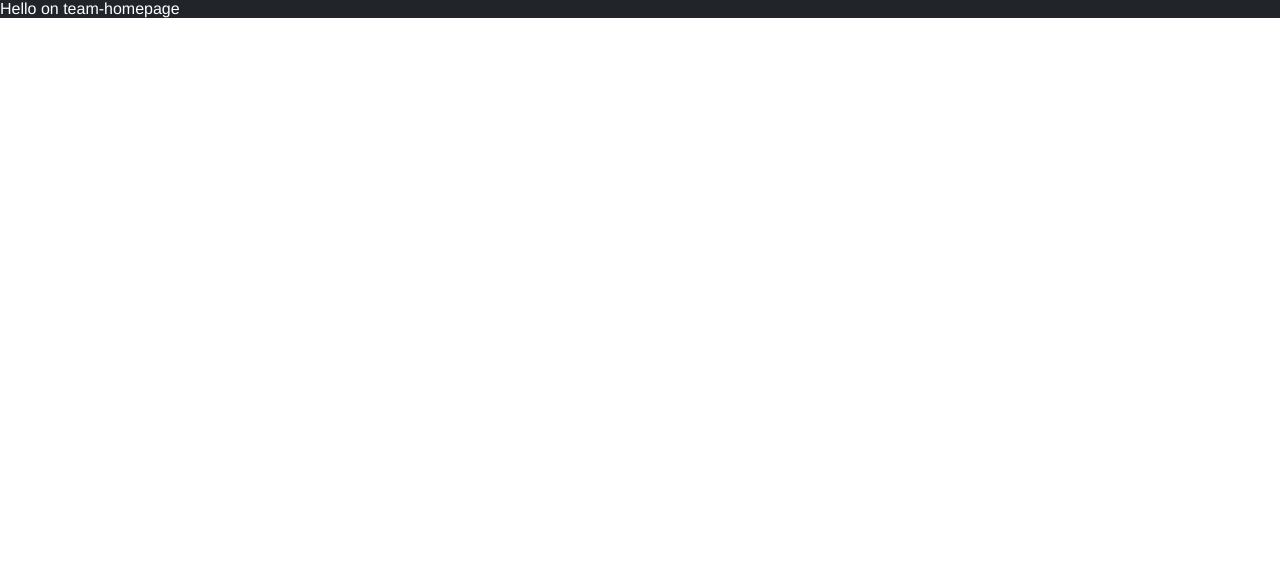
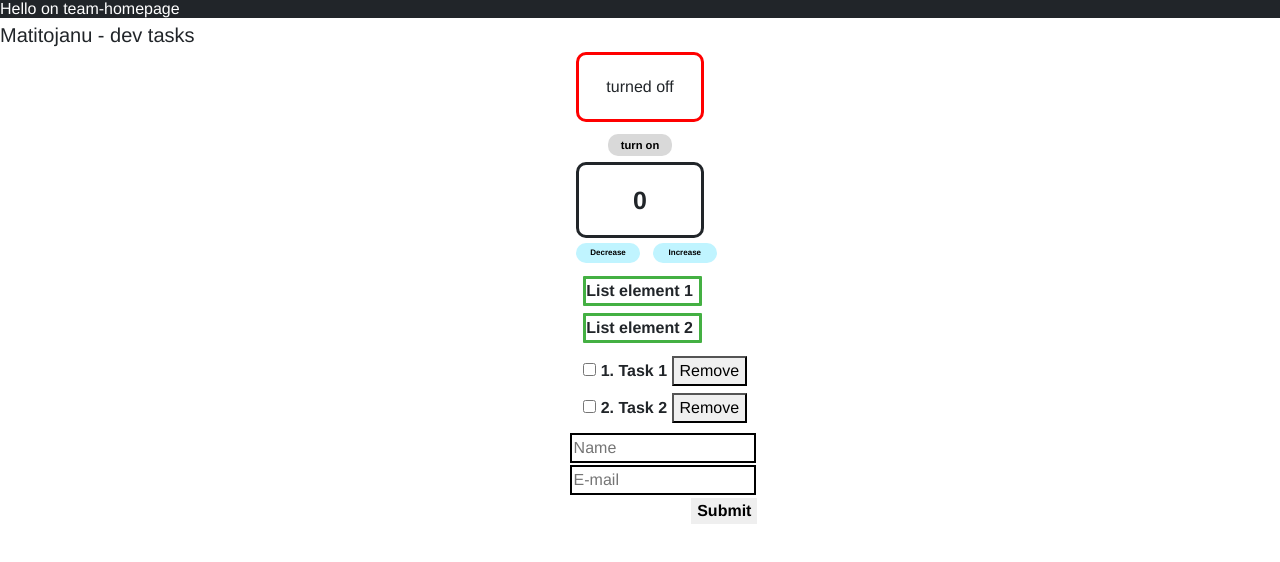
Before and after one commit to Matitojanu/dev-tasks, a Gatsby site: page / in a window 1280 px wide. Built offline with nearby package versions, Linux system fonts and the light colour scheme; Gatsby itself is replaced by a stand-in of ours.

Commit message:
Finished tasks 1-5. Tasks 6-7 WIP

```diff
--- a/src/assets/styles/baseStyles.scss
+++ b/src/assets/styles/baseStyles.scss
@@ -16,5 +16,12 @@ html{
 body{
   font-family: 'Helvetica', sans-serif;
   font-size: 1.6rem;
-  margin: 0;
+  margin: auto;
+  justify-content: center;
 }
+
+div{
+  width: 100%;
+  justify-content: center;
+  align-items: center;
+}
--- a/src/assets/styles/theme.scss
+++ b/src/assets/styles/theme.scss
@@ -1,6 +1,10 @@
 // COLORS
 $black: #000;
 $white: #fff;
+$grey: #d9d9d9;
+$red: #e44343;
+$green: #44b043;
+$light_blue: #c0f4ff;
 
 // FONTS
 $helvetica: Helvetica, sans-serif;
--- /dev/null
+++ b/src/components/AppHeader/AppHeader.js
@@ -0,0 +1,10 @@
+import React from 'react';
+
+export function AppHeader(){
+    // noinspection SpellCheckingInspection
+    return (
+        <div>
+            <h2>Matitojanu - dev tasks</h2>
+        </div>
+    );
+}
--- /dev/null
+++ b/src/components/AppHeader/AppHeader.module.scss
@@ -0,0 +1 @@
+@import "../../assets/styles/theme";
--- /dev/null
+++ b/src/components/CheckContent/CheckContent.js
@@ -0,0 +1,29 @@
+import React from 'react';
+
+import { states, container, updateButton } from './CheckContent.module.scss';
+import { useState } from "react";
+
+export function CheckContent() {
+    const [state, setState] = useState('turned off');
+    const [buttonState, setButton] = useState('turn on');
+    const [border, setBorderColor] = useState('red')
+
+    const updateState = () => {
+        if (state === "turned off"){
+            setState("turned on")
+            setButton("turn off")
+            setBorderColor('green')
+        }else{
+            setState("turned off")
+            setButton("turn on")
+            setBorderColor('red')
+        }
+    }
+
+    return(
+        <div className={container}>
+            <p className={states} style={{borderColor: border}}>{state}</p>
+            <button className={updateButton} onClick={updateState}>{buttonState}</button>
+        </div>
+    );
+}
--- /dev/null
+++ b/src/components/CheckContent/CheckContent.module.scss
@@ -0,0 +1,33 @@
+@import "../../assets/styles/theme";
+
+.updateButton {
+  height: auto;
+  width: 5%;
+  font: 70% $helvetica;
+  font-weight: bold;
+  justify-content: center;
+  background-color: $grey;
+  border-style: hidden;
+  border-radius: 10px;
+  margin-left: 47.5%;
+  text-align: center;
+  padding: 5px;
+}
+
+.container {
+  justify-content: center;
+  align-items: center;
+  margin-bottom: 0.5%;
+}
+
+.states {
+  display: flex;
+  justify-content: center;
+  width: 10%;
+  height: 50%;
+  border-style: solid;
+  border-radius: 10px;
+  margin-left: 45%;
+  text-align: center;
+  padding: 20px;
+}
--- /dev/null
+++ b/src/components/Counter/Counter.js
@@ -0,0 +1,18 @@
+import React from 'react';
+
+import { container, counterDisplay, counterButtons } from './Counter.module.scss'
+import { useState } from "react";
+
+export function Counter() {
+    const [counter, setCounter] = useState(0);
+
+    return(
+      <div>
+          <h1 className={counterDisplay}>{counter}</h1>
+          <div className={container}>
+              <button className={counterButtons} onClick={() => setCounter(counter-1) }>Decrease</button>
+              <button className={counterButtons} onClick={() => setCounter(counter+1)}>Increase</button>
+          </div>
+      </div>
+    );
+}
--- /dev/null
+++ b/src/components/Counter/Counter.module.scss
@@ -0,0 +1,27 @@
+@import "../../assets/styles/theme";
+
+.container {
+  display: flex;
+}
+
+.counterButtons {
+  margin-left: 1%;
+  border-style: hidden;
+  width: 5%;
+  padding: 4px;
+  text-align: center;
+  font-size: 50%;
+  font-weight: bold;
+  border-radius: 10px;
+  background-color: $light_blue;
+}
+
+.counterDisplay {
+  margin-left: 45%;
+  border-style: solid;
+  width: 10%;
+  text-align: center;
+  font-weight: bold;
+  border-radius: 10px;
+  padding: 20px;
+}
--- /dev/null
+++ b/src/components/DynamicList/DynamicList.js
@@ -0,0 +1,11 @@
+import React from 'react';
+import {list, listElements} from './DynamicList.module.scss'
+
+export function DynamicList(){
+    const elements = [];
+
+        for(let i=1; i<2+1; i++){
+            elements.push(<li className={listElements}>List element {i}</li>)
+        }
+    return <ul className={list}>{elements}</ul>
+}
--- /dev/null
+++ b/src/components/DynamicList/DynamicList.module.scss
@@ -0,0 +1,16 @@
+@import "../../assets/styles/theme";
+
+.list {
+  list-style: none;
+  margin-left: 44%;
+  margin-top: 1%;
+}
+
+.listElements {
+  border-style: solid;
+  border-radius: 1px;
+  border-color: $green;
+  margin-right: 83%;
+  margin-bottom: 1%;
+  font-weight: bold;
+}
--- /dev/null
+++ b/src/components/SimpleForm/SimpleForm.js
@@ -0,0 +1,20 @@
+import React from 'react';
+
+import { inputField, submitButton, formContainer } from './SimpleForm.module.scss';
+export function SimpleForm(){
+
+    function submit(){
+        console.log(document.getElementById('name').getValue())
+        console.log(document.getElementById('e-mail').getValue())
+    }
+
+    return (
+        <div className={formContainer}>
+            <form className="form">
+                <input id={'name'} className={inputField} type="text" placeholder="Name"></input>
+                <input id={'e-mail'} className={inputField} type="email" placeholder="E-mail"></input>
+                <button className={submitButton} type="submit" id="login-button" onClick={submit}>Submit</button>
+            </form>
+        </div>
+    );
+}
--- /dev/null
+++ b/src/components/SimpleForm/SimpleForm.module.scss
@@ -0,0 +1,18 @@
+@import "../../assets/styles/theme";
+
+.formContainer {
+
+}
+
+.inputField {
+  margin-left: 44.5%;
+  margin-bottom: 0.2%;
+  border-style: solid;
+  border-color: black;
+}
+
+.submitButton {
+  margin-left: 54%;
+  border-style: hidden;
+  font-weight: bold;
+}
--- /dev/null
+++ b/src/components/TaskList/TaskList.js
@@ -0,0 +1,14 @@
+import React from 'react';
+
+import {listElement, listStyle, buttonStyle, Checkbox} from './TaskList.module.scss'
+export function TaskList(){
+    const tasks = [{ id: 1, text: 'Task 1', completed: false }, { id: 2, text: 'Task 2', completed: false }];
+
+    const listTasks = tasks.map(task =>
+        <li className={listElement}><input type="checkbox" className={Checkbox}></input>{' '+task.id+'. '+task.text+' '}<button className={buttonStyle}>Remove</button></li>)
+
+
+    return <div>
+        <ul className={listStyle}>{listTasks}</ul>
+    </div>
+}
--- /dev/null
+++ b/src/components/TaskList/TaskList.module.scss
@@ -0,0 +1,20 @@
+@import "../../assets/styles/theme";
+
+.listElement{
+  margin-right: 70%;
+  margin-bottom: 1%;
+  font-weight: bold;
+}
+
+.listStyle {
+  list-style: none;
+  margin-left: 44%;
+  margin-top: 1%;
+}
+
+.buttonStyle {
+
+}
+
+.Checkbox {
+}
--- a/src/pages/index.js
+++ b/src/pages/index.js
@@ -1,10 +1,22 @@
 import React from 'react';
 
 import { TitleText } from '../components/TitleText/TitleText';
+import { AppHeader } from '../components/AppHeader/AppHeader';
+import { CheckContent } from '../components/CheckContent/CheckContent';
+import {Counter} from "../components/Counter/Counter";
+import {DynamicList} from "../components/DynamicList/DynamicList";
+import {TaskList} from "../components/TaskList/TaskList";
+import {SimpleForm} from "../components/SimpleForm/SimpleForm";
 
 const IndexPage = () => (
   <>
     <TitleText />
+    <AppHeader />
+    <CheckContent />
+    <Counter />
+    <DynamicList />
+    <TaskList />
+    <SimpleForm />
   </>
 );
 
```
